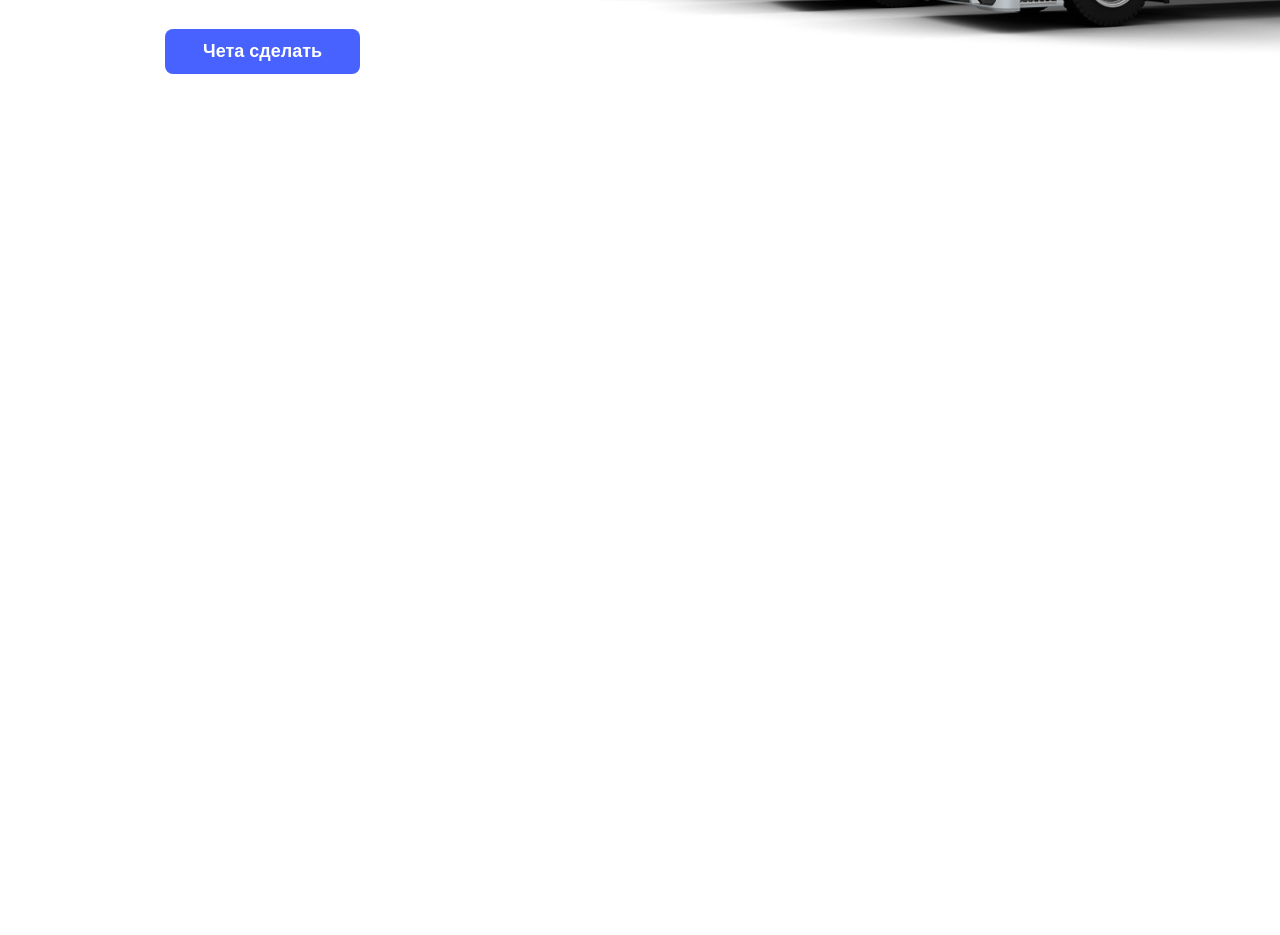
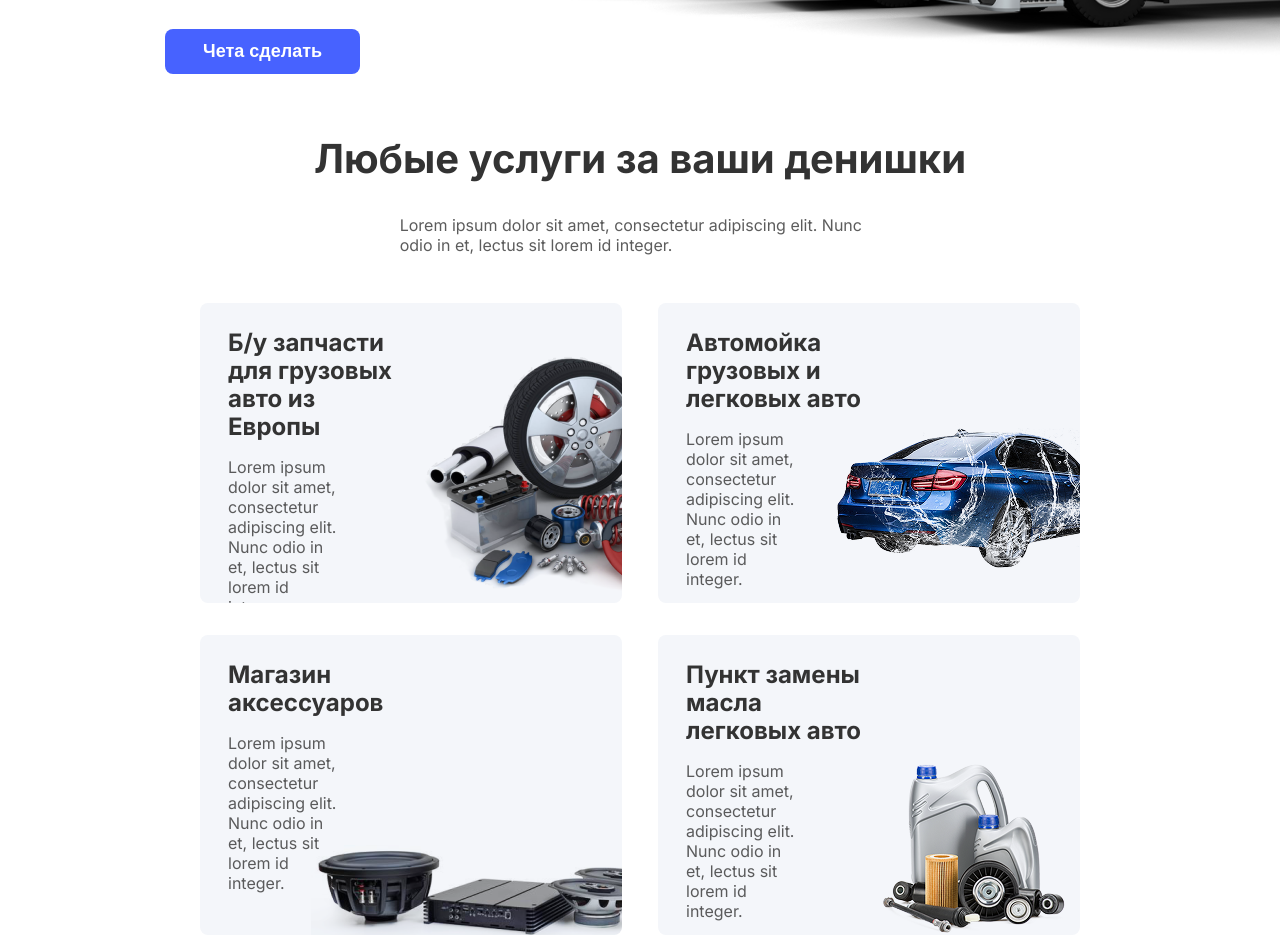
Before and after one commit to bakko28/hydra_landing, a plain HTML site: page index.html in a window 1280 px wide. Shown: the part 572-1507 px from the top of the page. Before the commit the page ends 800 px from the top, so only its background shows below. Drawn offline with Linux system fonts and the light colour scheme.

Commit message:
done block2

```diff
--- a/index.html
+++ b/index.html
@@ -59,7 +59,42 @@
             </div>
             <img src="assets/img/3d-render-fleet-delivery-vehicles 1.png" alt="" style="width: 70%;">
         </div>
-        <div class="block2"></div>
+        <div class="block2 flex flex-center flex-col" style="gap: 48px;">
+            <div class="text-box flex flex-center flex-col" style="gap: 18px;">
+                <p class="first-text">Любые услуги за ваши денишки</p>
+                <p class="second-text">Lorem ipsum dolor sit amet, consectetur adipiscing elit. Nunc odio in et, lectus sit lorem id integer.</p>
+            </div>
+            <div class="card-box">
+                <div class="card flex flex-col">
+                    <div class="text-box flex flex-col">
+                        <p class="first-text">Б/у запчасти для грузовых авто из Европы</p>
+                        <p class="second-text">Lorem ipsum dolor sit amet, consectetur adipiscing elit. Nunc odio in et, lectus sit lorem id integer.</p>
+                    </div>
+                    <img src="assets/img/450-4504112_engine-carens-automotive-motors-parts-kia-cerato-clipart 1.png" alt="">
+                </div>
+                <div class="card flex flex-col">
+                    <div class="text-box flex flex-col">
+                        <p class="first-text">Автомойка грузовых и легковых авто</p>
+                        <p class="second-text">Lorem ipsum dolor sit amet, consectetur adipiscing elit. Nunc odio in et, lectus sit lorem id integer.</p>
+                    </div>
+                    <img src="assets/img/Lovepik_com-401744084-car-washing 1.png" alt="">
+                </div>
+                <div class="card flex flex-col">
+                    <div class="text-box flex flex-col">
+                        <p class="first-text">Магазин аксессуаров</p>
+                        <p class="second-text">Lorem ipsum dolor sit amet, consectetur adipiscing elit. Nunc odio in et, lectus sit lorem id integer.</p>
+                    </div>
+                    <img src="assets/img/PngItem_1125131 1.png" alt="">
+                </div>
+                <div class="card flex flex-col">
+                    <div class="text-box flex flex-col">
+                        <p class="first-text">Пункт замены масла легковых авто</p>
+                        <p class="second-text">Lorem ipsum dolor sit amet, consectetur adipiscing elit. Nunc odio in et, lectus sit lorem id integer.</p>
+                    </div>
+                    <img src="assets/img/accef6ee4240381543d482643a7b4e99 1.png" alt="">
+                </div>
+            </div>
+        </div>
     </main>
     <footer>
 
--- a/style.css
+++ b/style.css
@@ -3,6 +3,16 @@
     margin: 0;
     padding: 0;
     box-sizing: border-box;
+}
+
+body::-webkit-scrollbar {
+  width: 8px;
+}
+
+body::-webkit-scrollbar-thumb {
+  background-color: #4762FF;
+  border-radius: 20px;
+  border: none;
 }
 
 a {
@@ -25,6 +35,7 @@ body {
     width: 100vw;
     height: auto;
     background-color: #fff;
+    overflow-x: hidden;
 }
 
 header {
@@ -142,3 +153,66 @@ main .block1 .text-box .second-text {
     font-weight: 400;
     font-size: 18px;
 }
+
+main .block2 .text-box .first-text{
+    color: #333;
+    line-height: 76px;
+    font-weight: 700;
+    font-size: 40px;
+}
+
+main .block2 .text-box .second-text {
+    width: 65%;
+    text-align: center;
+    color: rgba(51, 51, 51, 0.8);
+    font-weight: 400;
+    font-size: 18px;
+}
+
+main .block2 .card-box {
+    padding: 0px 200px;
+    display: grid;
+    align-items: center;
+    grid-template-columns: 1fr 1fr;
+    grid-template-rows: 1fr 1fr;
+    column-gap: 36px;
+    row-gap: 32px;
+    justify-content: center;
+    grid-auto-flow: row;
+}
+
+main .block2 .card-box .card {
+    position: relative;
+    height: 300px;
+    overflow: hidden;
+    align-items: start;
+    justify-content: start;
+    padding: 26px 28px;
+    border-radius: 8px;
+    background-color: #F4F6FA;
+}
+
+main .block2 .card-box .card img {
+    position: absolute;
+    bottom: 0px;
+    right: 0px;
+    mix-blend-mode: multiply;
+}
+
+main .block2 .card-box .card .text-box {
+    width: 50%;
+    gap: 16px;
+}
+
+main .block2 .card-box .card .text-box .first-text{
+    font-weight: 700;
+    font-size: 24px;
+    line-height: 28px;
+}
+
+main .block2 .text-box .second-text {
+    text-align: start;
+    color: rgba(51, 51, 51, 0.8);
+    font-weight: 400;
+    font-size: 16px;
+}
```
Also changed, not shown: assets/img/450-4504112_engine-carens-automotive-motors-parts-kia-cerato-clipart 1.png (added), assets/img/Lovepik_com-401744084-car-washing 1.png (added), assets/img/PngItem_1125131 1.png (added), assets/img/accef6ee4240381543d482643a7b4e99 1.png (added).
